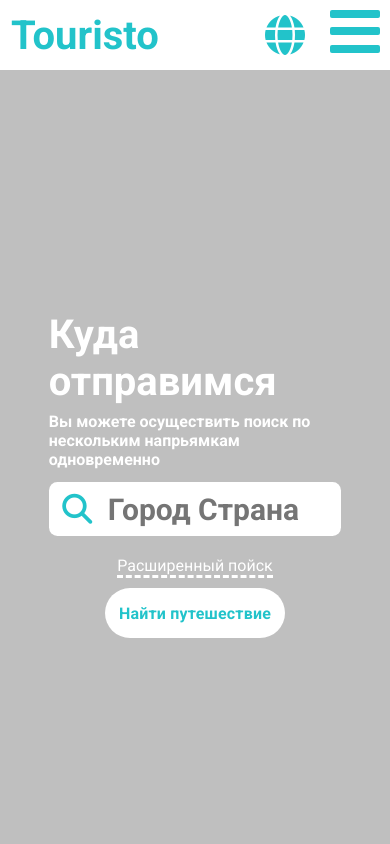
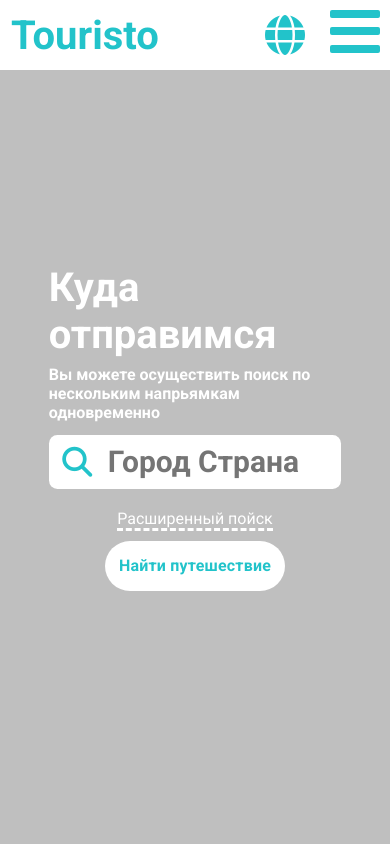
Before and after one commit to mansur228/Toutisto, a plain HTML site: page index.html in a window 390 px wide. Shown: the top 844 px of the page. Drawn offline with Linux system fonts and the light colour scheme.

Commit message:
mobile version

```diff
--- a/style.css
+++ b/style.css
@@ -261,7 +261,7 @@ input{
 	justify-content: center;
 	align-items: center;
 	margin-top: 10px;
-	margin-bottom: 20px;
+	margin-bottom: 190px;
 }
 
 .StartToFind{
@@ -1428,6 +1428,19 @@ footer{
 }
 
 @media screen and (max-width: 798px) {
+	.find{
+		visibility: visible;
+	}
+
+	.contact{
+		visibility: visible;
+		height: 120px;
+	}
+
+	.PhoneNumber{
+		visibility: visible;
+	}
+
 	.fillSircle{
 		display: none;
 	}
```
